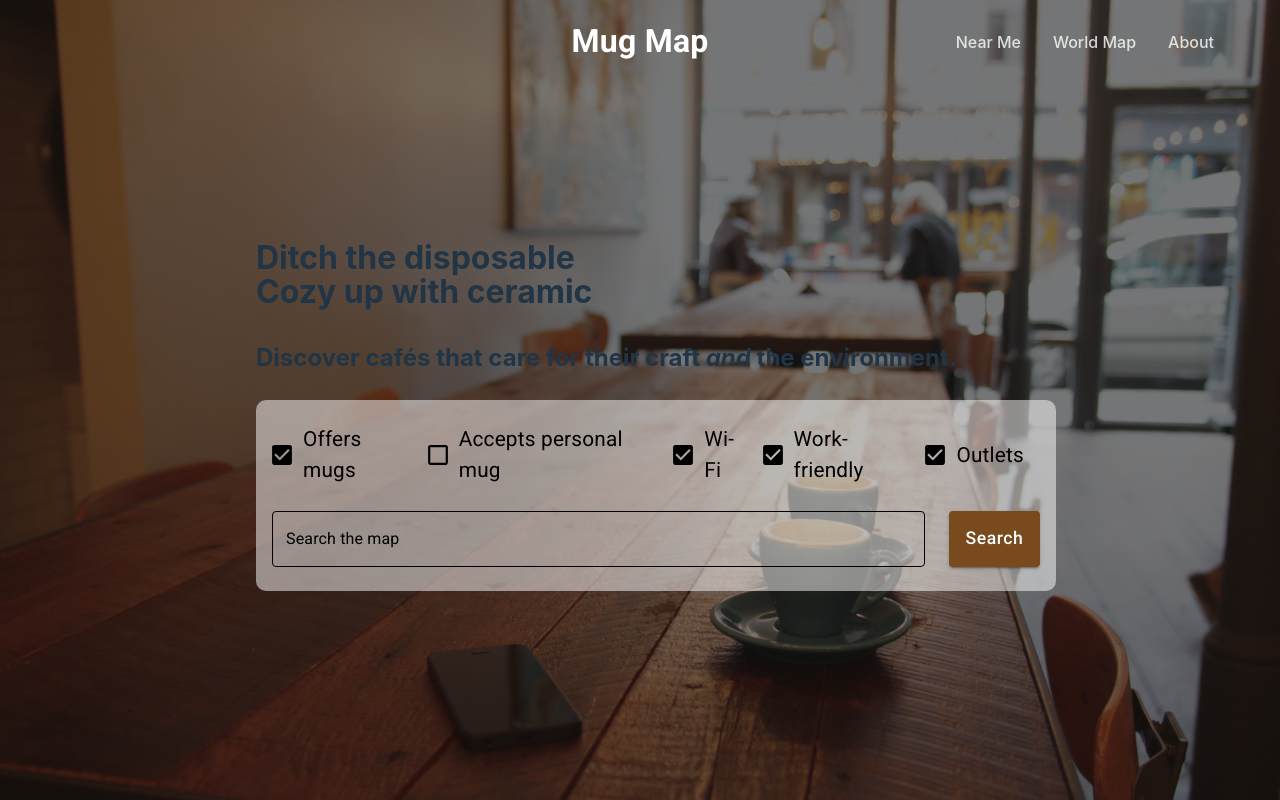
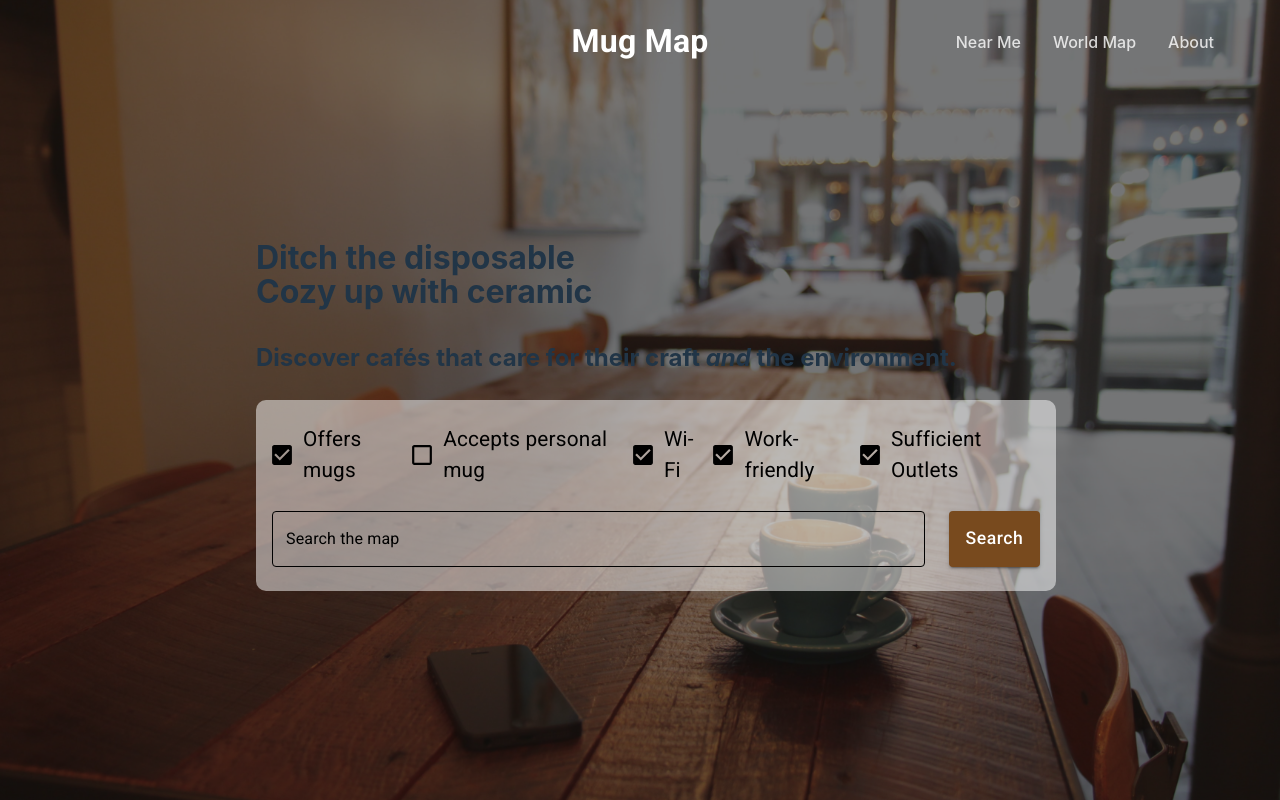
Before and after one commit to SeanPhilippi/mug-map, a React (Vite) app: page / in a window 1280 px wide. Built offline with nearby package versions, Linux system fonts and the light colour scheme.

Commit message:
non-existent key error gone

```diff
--- a/src/components/screens/Home/Search.tsx
+++ b/src/components/screens/Home/Search.tsx
@@ -44,7 +44,7 @@ const Search: React.FC = () => {
     acceptsPersonalMug: false,
     wifi: true,
     workFriendly: true,
-    outlets: true,
+    sufficient_outlets: true,
   });
 
   const classes = useStyles();
@@ -140,13 +140,13 @@ const Search: React.FC = () => {
         <FormControlLabel
           control={
             <Checkbox
-              name='outlets'
-              checked={filters.outlets}
+              name='sufficient_outlets'
+              checked={filters.sufficient_outlets}
               onChange={handleFilter}
               style={{ color: 'black', transform: 'scale(1.1)' }}
             />
           }
-          label={<Typography className={classes.checkboxLabel}>Outlets</Typography>}
+          label={<Typography className={classes.checkboxLabel}>Sufficient Outlets</Typography>}
         />
       </Box>
       <Box
--- a/src/utils/snackbarContext.tsx
+++ b/src/utils/snackbarContext.tsx
@@ -24,7 +24,7 @@ export const SnackbarProvider = ({ children }) => {
       {children}
       <Snackbar
         open={Boolean(message.length > 0)}
-        autoHideDuration={5000}
+        autoHideDuration={4000}
         onClose={handleClose}
         message={message}
       />
```
